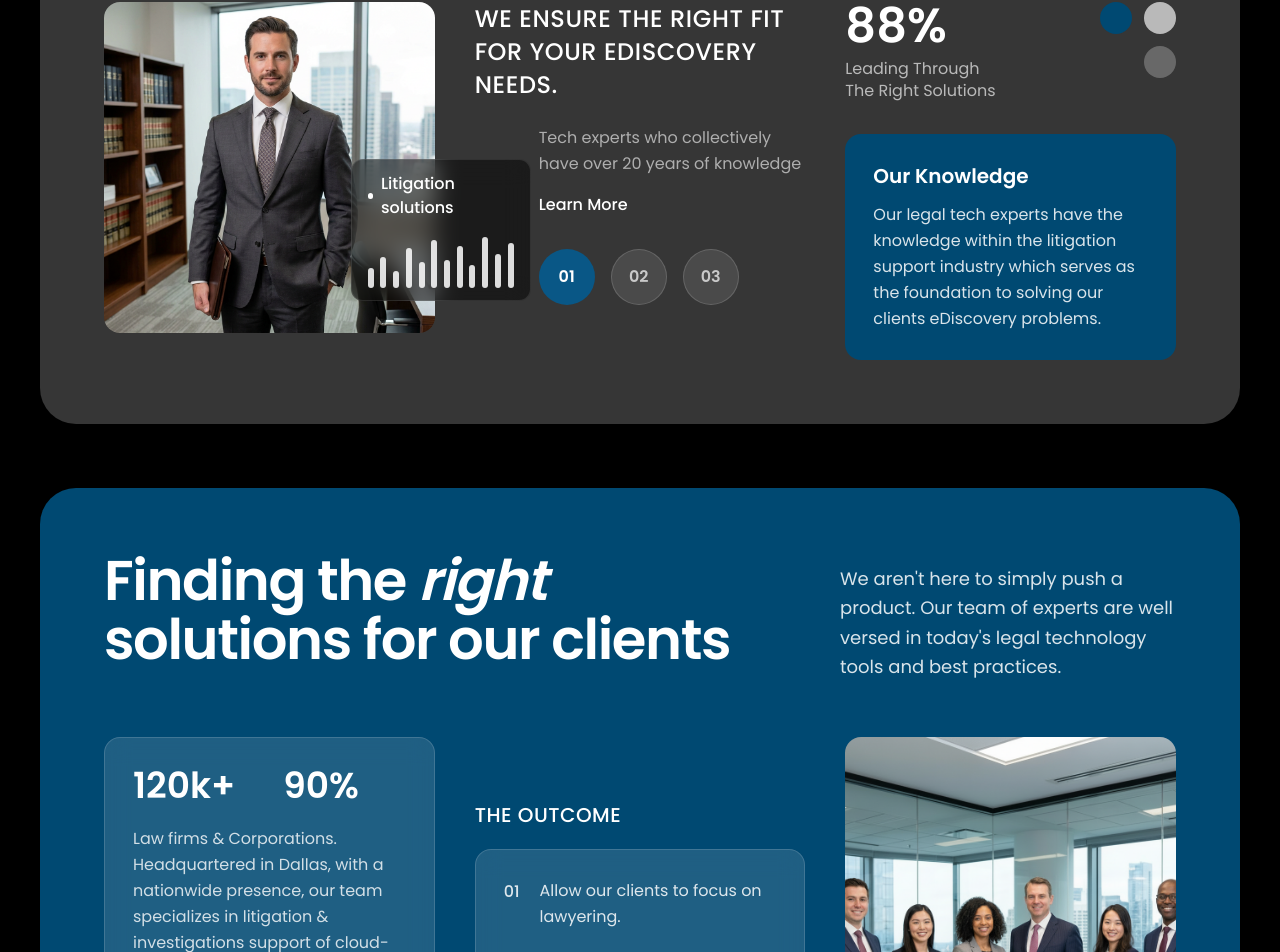
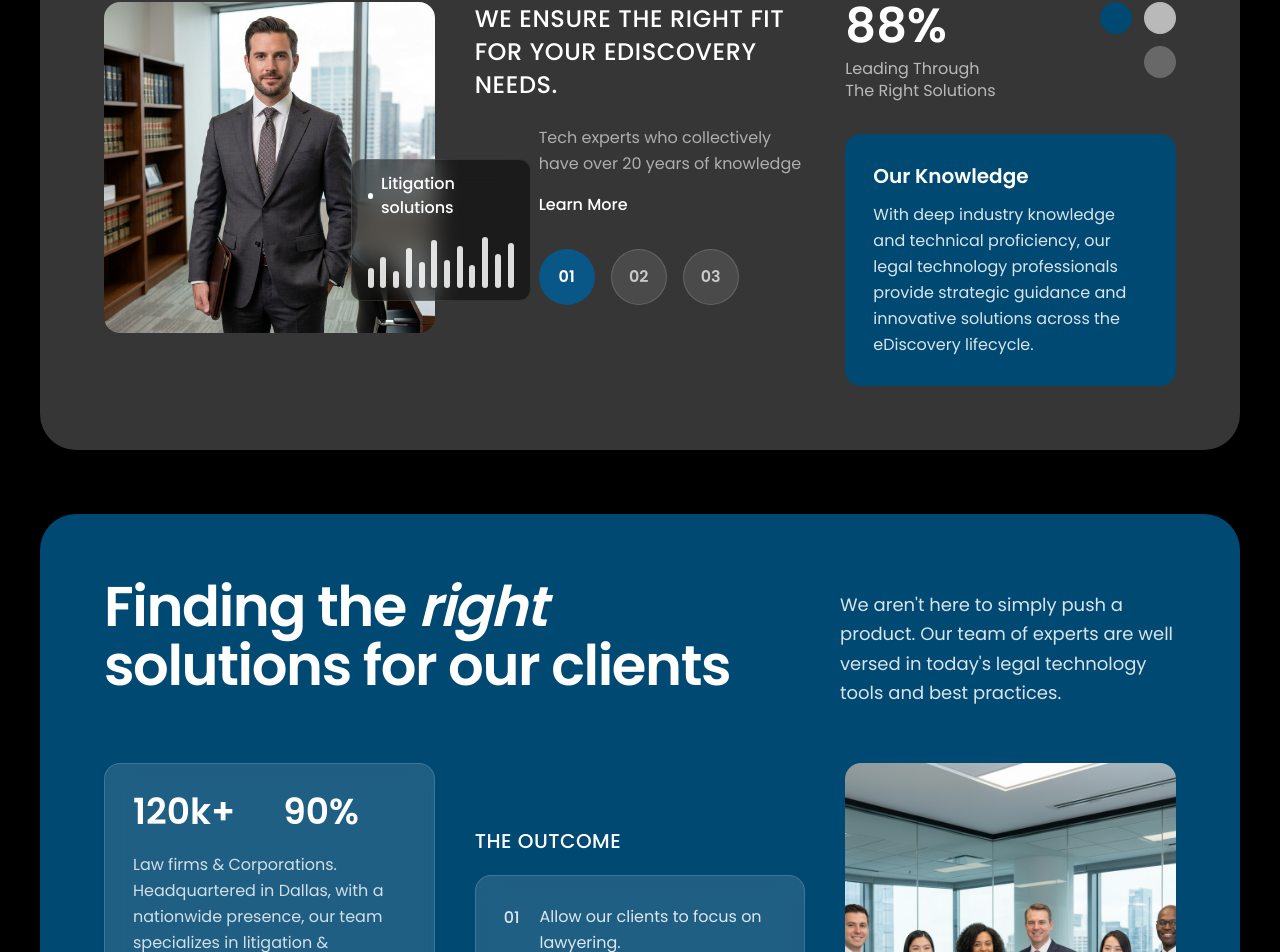
Before and after one commit to AC-Discovery/ac-discoverynet, a Next.js app: page / in a window 1280 px wide. Shown: the part 1111-2063 px from the top of the page. Built offline with nearby package versions, Linux system fonts and the light colour scheme.

Commit message:
Update Excellence.js

```diff
--- a/app/Cx/Excellence.js
+++ b/app/Cx/Excellence.js
@@ -63,9 +63,7 @@ function KnowledgeCard() {
     <div className="rounded-2xl bg-[#004972] p-6 md:p-7 text-white">
       <h3 className="text-lg md:text-xl font-semibold">Our Knowledge</h3>
       <p className="text-white/85 text-sm md:text-base leading-relaxed mt-3">
-        Our legal tech experts have the knowledge within the litigation support
-        industry which serves as the foundation to solving our clients
-        eDiscovery problems.
+        With deep industry knowledge and technical proficiency, our legal technology professionals provide strategic guidance and innovative solutions across the eDiscovery lifecycle.
       </p>
     </div>
   );
```
